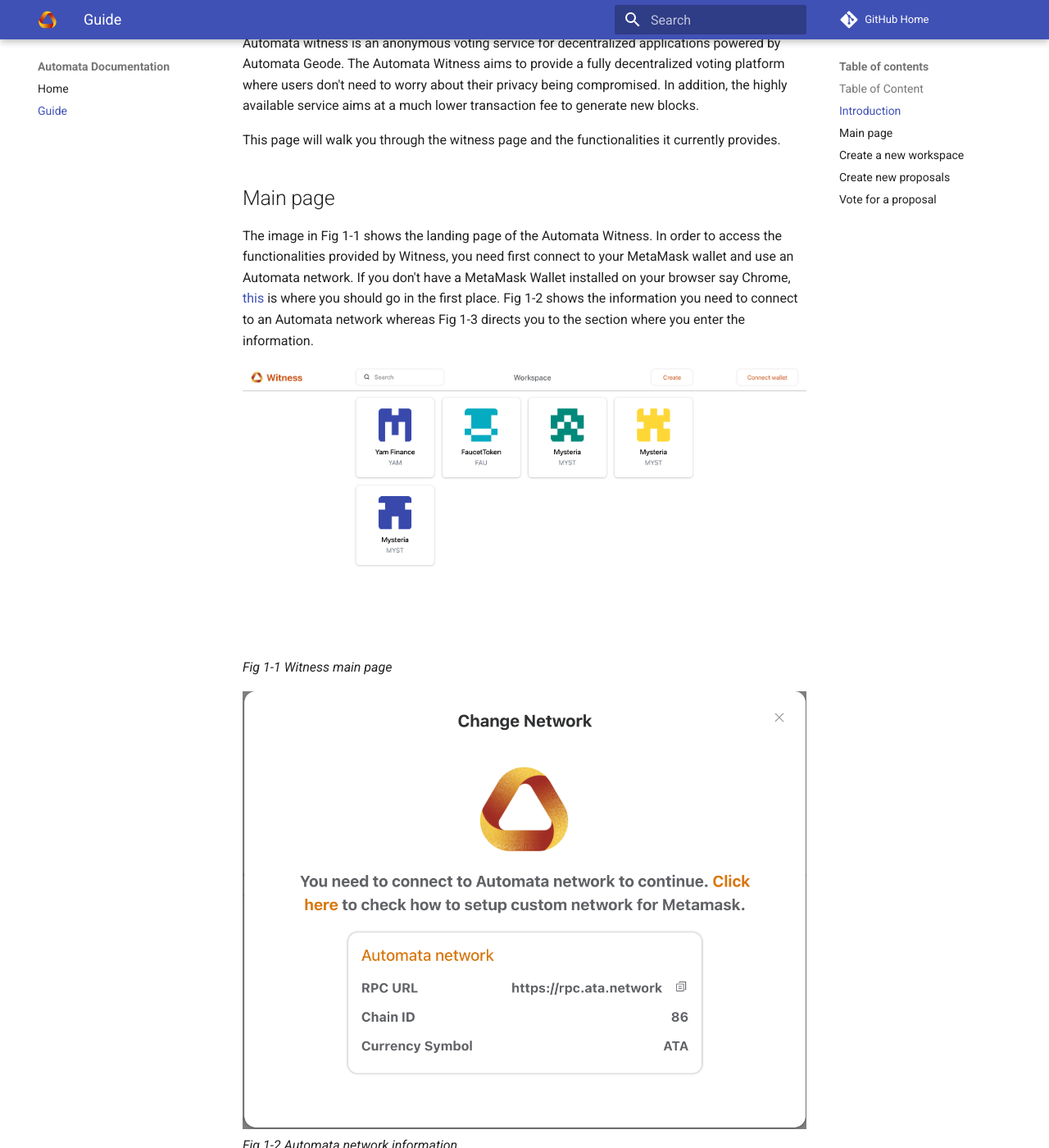
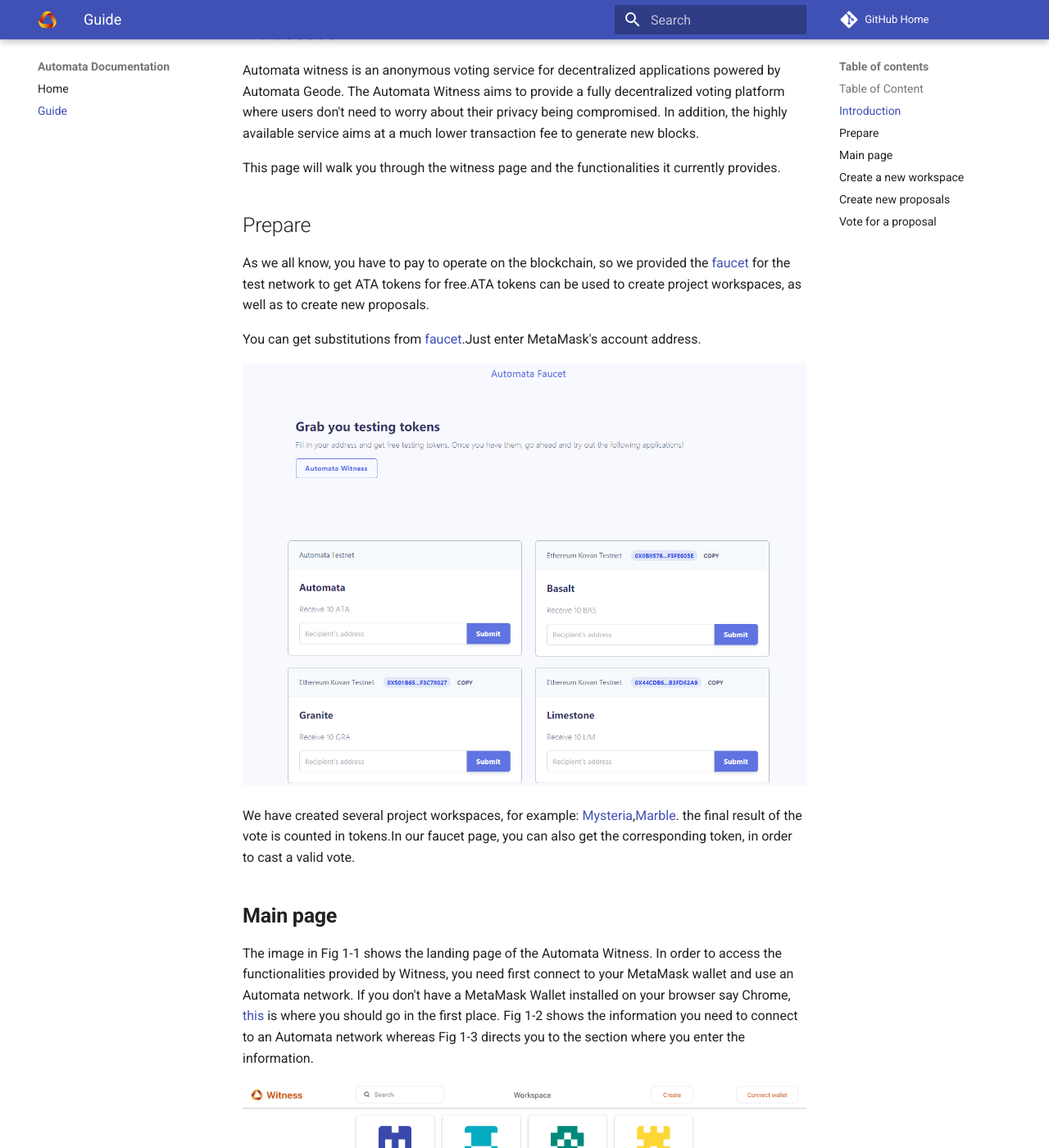
Before and after one commit to automata-network/docs, an MkDocs documentation site: the page built from docs/guide/witness-get-started.md, in a window 1280 px wide and 1400 px high, scrolled down 442 px. Shown: the whole window at 82% size. Built offline with MkDocs 1.6.1 and Material for MkDocs 9.7.7, drawn with Linux system fonts in a browser that asks for light colours; comment, search, counter and statistics services are not loaded; some of the changed text lies outside the part shown.

Commit message:
Add prepare

```diff
--- a/docs/guide/witness-get-started.md
+++ b/docs/guide/witness-get-started.md
@@ -2,6 +2,7 @@
 
 ## Table of Content
 * [Introduction](#introduction)
+* [Prepare](#prepare)
 * [Main page](#main-page)
 * [Create a new workspace](#create-a-new-workspace)
 * [Create new proposals](#create-new-proposals)
@@ -12,35 +13,45 @@
 
 This page will walk you through the witness page and the functionalities it currently provides.
 
-## Main page
+## Prepare
+
+As we all know, you have to pay to operate on the blockchain, so we provided the [faucet](https://faucet.ata.network) for the test network to get ATA tokens for free.ATA tokens can be used to create project workspaces, as well as to create new proposals.
+
+You can get substitutions from [faucet](https://faucet.ata.network).Just enter MetaMask's account address.
+
+![Faucet Token](/images/faucet_token.png)
+
+We have created several project workspaces, for example: [Mysteria](https://witness.ata.network/workspace/3145728),[Marble](https://witness.ata.network/workspace/8388608). the final result of the vote is counted in tokens.In our faucet page, you can also get the corresponding token, in order to cast a valid vote.
+
+## **Main page**
 The image in Fig 1-1 shows the landing page of the Automata Witness. In order to access the functionalities provided by Witness, you need first connect to your MetaMask wallet and use an Automata network. If you don't have a MetaMask Wallet installed on your browser say Chrome, [this](https://metamask.io/download.html) is where you should go in the first place. Fig 1-2 shows the information you need to connect to an Automata network whereas Fig 1-3 directs you to the section where you enter the information.
 
-![Witness main page](https://github.com/automata-network/docs/blob/master/docs/images/witness_main.png?raw=true)
+![Witness main page](/images/witness_main.png)
 *Fig 1-1 Witness main page*
 
-![Connect to Automata Network](https://github.com/automata-network/docs/blob/master/docs/images/connect_to_ata_network.png?raw=true)
+![Connect to Automata Network](/images/connect_to_ata_network.png)
 *Fig 1-2 Automata network information*
 
-![Steps to connect to Automata Testnet](https://github.com/automata-network/docs/blob/master/docs/images/steps_to_connect_ata_network.png?raw=true)
+![Steps to connect to Automata Testnet](/images/steps_to_connect_ata_network.png)
 *Fig 1-3 Steps to connect to Automata Testnet*
 
 As you can see, there are several workspaces already created. On the top of the page there's a search bar where users can filter workspaces by keyword once the list of workspaces goes longer.
 
-## Create a new workspace
+## **Create a new workspace**
 If a user wants to create a new workspace they simply click the **Create** button in the main page and fill in the required fields as shown in Fig 2-1. Specifically, the contract hash should be obtained through the kovan network. That said, you need to create and deploy your smart contract to be eligible to create a new workspace.
 
-![Create a new workspace](https://github.com/automata-network/docs/blob/master/docs/images/create_new_workspace.png?raw=true)
+![Create a new workspace](/images/create_new_workspace.png)
 *Fig 2-1 Create a new workspace*
 
-## Create new proposals
+## **Create new proposals**
 Fig 3-1 show the proposals page where you can see existing proposals, active and closed.
 
-![Proposals page](https://github.com/automata-network/docs/blob/master/docs/images/proposals.png?raw=true)
+![Proposals page](/images/proposals.png)
 *Fig 3-1 Proposals page*
 
 On the top of the page you can find a **New proposal** button that you click to create a new proposal. After clicking it, you'll find the page where you add details to the proposal as shown in Fig 3-2.
 
-![Create a new proposal](https://github.com/automata-network/docs/blob/master/docs/images/create_new_proposal.png?raw=true)
+![Create a new proposal](/images/create_new_proposal.png)
 *Fig 3-2 Create a new proposal*
 
 *TODO may need to explain how to determine block height*
@@ -48,15 +59,10 @@
 You may also need sufficient fund to create a new proposal. As mentioned earlier, creating a new proposal incurs generating a new block and this is not a free lunch, although we aim to minimize the cost.
 
 
-## Vote for a proposal
+## **Vote for a proposal**
 Fig 4-1 shows the page where you vote for the current proposal.
 
-![Vote for proposal](https://github.com/automata-network/docs/blob/master/docs/images/vote_proposal.png?raw=true)
+![Vote for proposal](/images/vote_proposal.png)
 *Fig 4-1 Vote for a proposal*
 
-The result of the vote is based on the tokens you hold, So you should get the tokens for the project first.
-
-You can get substitutions from [faucet](https://faucet.ata.network).Just enter MetaMask's account address.
-
-![Faucet Token](/images/faucet_token.png)
-Fig 4-2 shows the faucet page.
+The result of the vote is based on the tokens you hold, So you should get the tokens for the project first, see [prepare](#prepare).
```
Also changed, not shown: README.md (+2 -2 lines), docs/index.md (+2 -2 lines).
